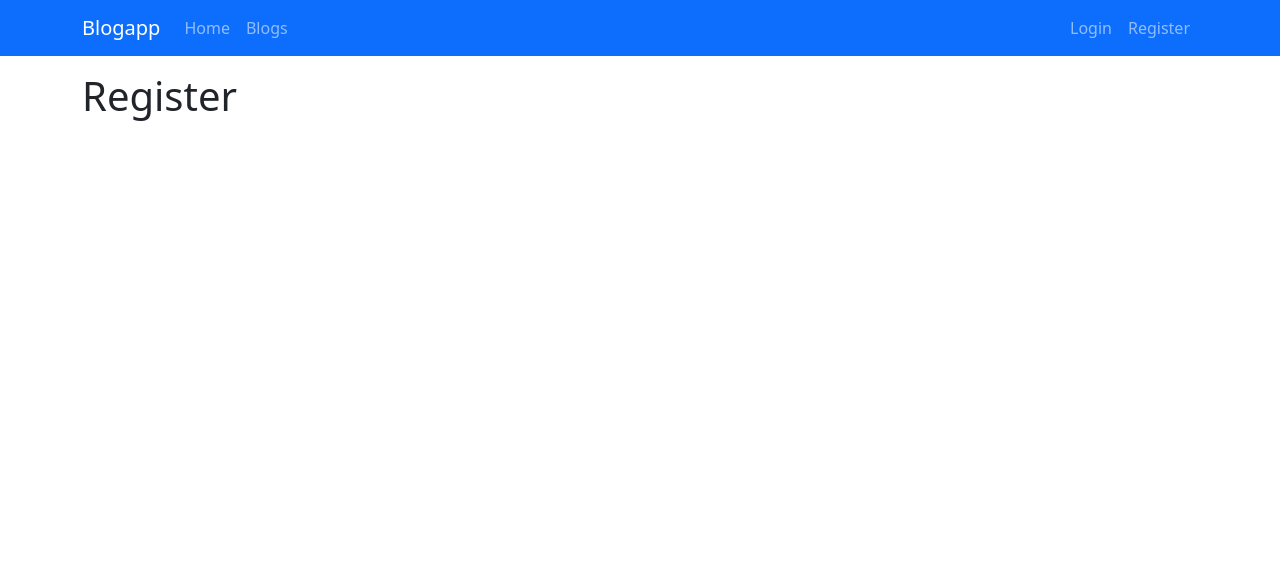
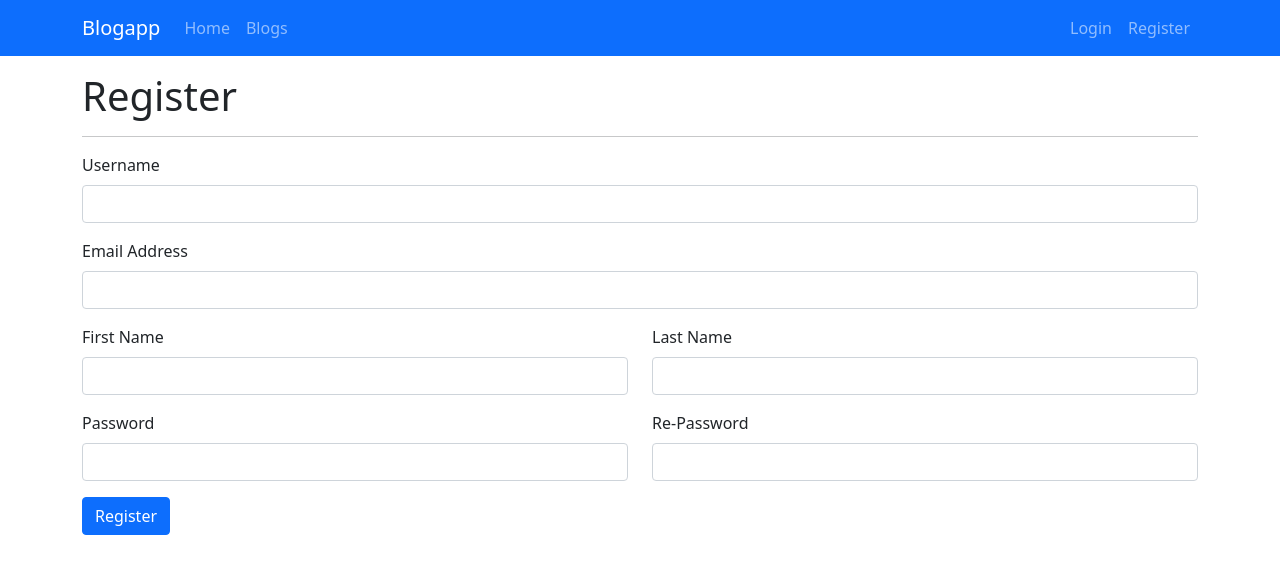
Before and after one commit to asefaguver/Django-Blog-Uygulamasi, a Django app: page /account/register in a window 1280 px wide. Shown: the top 574 px of the page. Run offline with Django 4.2, Linux system fonts and the light colour scheme; some libraries are stand-ins or nearby versions.

Commit message:
register

```diff
--- a/blogapp/account/templates/account/register.html
+++ b/blogapp/account/templates/account/register.html
@@ -3,14 +3,60 @@
 
 {% block css_files %}
 
-{% endblock  %}
+{% endblock %}
 
-{% block title %} Register {% endblock  %}
+{% block title %} Register {% endblock %}
 
 {% block content %}
 
 <div class="container mt-3">
-    <h1>Register</h1>
+
+    <div class="col">
+        <h1>Register</h1>
+        <hr>
+
+        <form method="POST">
+            {% csrf_token %}
+            {% if error %}
+                <div class="alert alert-danger">
+                    {{ error }}
+                </div>
+            {% endif %}
+            <div class="mb-3">
+                <label for="username" class="form-label">Username</label>
+                <input type="text" class="form-control" name="username">
+            </div>
+            <div class="mb-3">
+                <label for="email" class="form-label">Email Address</label>
+                <input type="email" class="form-control" name="email">
+            </div>
+            <div class="row mb-3">
+                <div class="col">
+                    <label for="firstname" class="form-label">First Name</label>
+                  <input type="text" class="form-control" aria-label="First name" name="firstname">
+                </div>
+                <div class="col">
+                    <label for="lastname" class="form-label">Last Name</label>
+                  <input type="text" class="form-control" aria-label="Last name" name="lastname">
+                </div>
+            </div>
+            <div class="row mb-3">
+                <div class="col">
+                    <label for="password" class="form-label">Password</label>
+                    <input type="password" class="form-control" name="password">
+                </div>
+                <div class="col">
+                    <label for="repassword" class="form-label">Re-Password</label>
+                    <input type="password" class="form-control" name="repassword">
+                </div>
+            </div>
+
+            <input type="submit" value="Register" class="btn btn-primary">
+
+        </form>
+    </div>
+
+
 </div>
 
-{% endblock  %}
+{% endblock %}
--- a/blogapp/account/views.py
+++ b/blogapp/account/views.py
@@ -1,7 +1,11 @@
 from django.shortcuts import render, redirect
-from django.contrib.auth import authenticate, login
+from django.contrib.auth import authenticate, login, logout
+from django.contrib.auth.models import User
 
 def login_request(request):
+    if request.user.is_authenticated:
+        return redirect("home")
+
     if request.method == "POST":
         username = request.POST["username"]
         password = request.POST["password"]
@@ -16,7 +20,31 @@ def login_request(request):
     return render(request, "account/login.html")
 
 def register_request(request):
+    if request.method == "POST":                # post request ile bütün bilgileri alıyoruz.
+        username = request.POST["username"]
+        email = request.POST["email"]
+        firstname = request.POST["firstname"]
+        lastname = request.POST["lastname"]
+        password = request.POST["password"]
+        repassword = request.POST["repassword"]
+
+        if password == repassword:  # parolalar eşit mi? eşit değilse error mesajı verilerek register sayfasına yönlendiriliyor.
+            if User.objects.filter(username=username).exists(): # username daha önce kullanılmış mı? kullanılmışsa error mesajı verilerek register sayfasına yönlendiriliyor.
+                return render(request, "account/register.html", {"error" : "Girdiğiniz Username daha önceden alınmıştır. Lütfen başka bir Username belirleyin."})
+            else:
+                if User.objects.filter(email=email).exists():   # mail adresi daha önce kullanılmış mı? kullanılmışsa error mesajı verilerek register sayfasına yönlendiriliyor.
+                    return render(request, "account/register.html", {"error" : "Girdiğiniz Mail adresi daha önceden alınmıştır. Lütfen başka bir Mail adresi belirleyin."})
+                else:
+                    # create_user() özel bir method parolayı hashleyerek db'ye ekliyor. Normalde create() methodunu kullanıp alt satıra User.save()'de diyebiliriz.
+                    user=User.objects.create_user(username=username, email=email, first_name=firstname, last_name=lastname, password=password)
+                    user.save()
+                    return redirect("login")
+
+        else:
+            return render(request, "account/register.html", {"error" : "girdiğiniz parolalar uyuşmamaktadır"})
+
     return render(request, "account/register.html")
 
-def logout_request():
+def logout_request(request):
+    logout(request)
     return redirect("home")
--- a/blogapp/blog/views.py
+++ b/blogapp/blog/views.py
@@ -1,7 +1,7 @@
 from ast import For
 from pickle import TRUE
 from django.http import HttpResponse
-from django.shortcuts import render
+from django.shortcuts import render, redirect
 from blog.models import Blog
 
 # Create your views here.
@@ -37,6 +37,9 @@ data = {
 
 
 def index(request):
+    if not request.user.is_authenticated:
+        return redirect("login")
+
     context={
         "blogs": Blog.objects.filter(is_home=True, is_active=True)
     }
--- a/blogapp/templates/partials/_navbar.html
+++ b/blogapp/templates/partials/_navbar.html
@@ -13,10 +13,10 @@
         <ul class="navbar-nav ms-auto ">
             {% if user.is_authenticated %}
             <li class="nav-item">
-                <a class="nav-link" href="#">Welcome {{ user.username }}</a>
+                <a class="nav-link" href="#">Welcome, {{ user.username|title }}</a>
             </li>
             <li class="nav-item">
-                <a class="nav-link" href="#">Logout</a>
+                <a class="nav-link" href="{% url 'logout' %}">Logout</a>
             </li>
             {% else %}
             <li class="nav-item">
```
